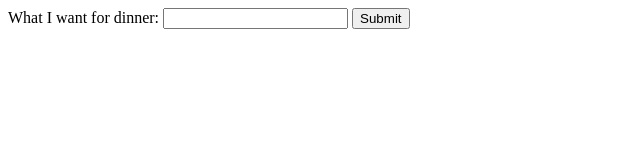
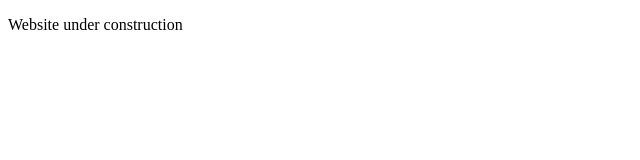
Before and after one commit to gagandeepsinghbrar/app, a website: page index.html in a window 1280 px wide. Shown: the whole page, without its empty margins (0-640 px from the left). Drawn offline with Linux system fonts and the light colour scheme; no server answers.

Commit message:
under construction.

```diff
--- a/index.html
+++ b/index.html
@@ -8,11 +8,12 @@
 </head>
 <body>
     <form id="itemForm">
-        <label for="itemName">What I want for dinner:</label>
-        <input type="text" id="itemName" name="name">
-        <button onclick="handleClick(event)">Submit</button>
+        <p> Website under construction </p>
+        <!-- <label for="itemName">What I want for dinner:</label> -->
+        <!-- <input type="text" id="itemName" name="name"> -->
+        <!-- <button onclick="handleClick(event)">Submit</button>
         <div id="container">
-        </div>
+        </div> -->
     </form>
     <script>
         const container = document.getElementById("container");
```
